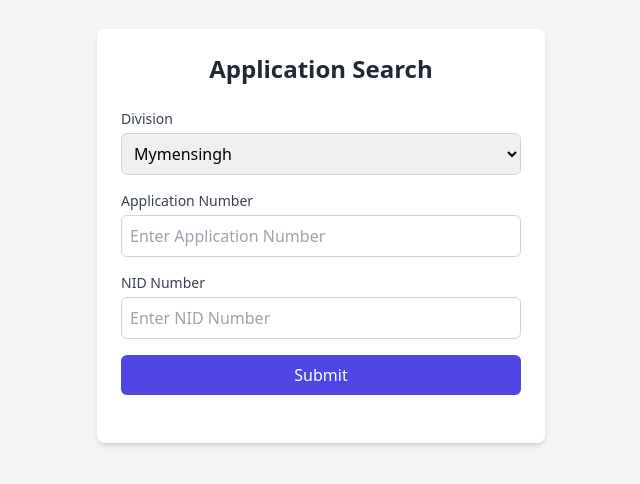
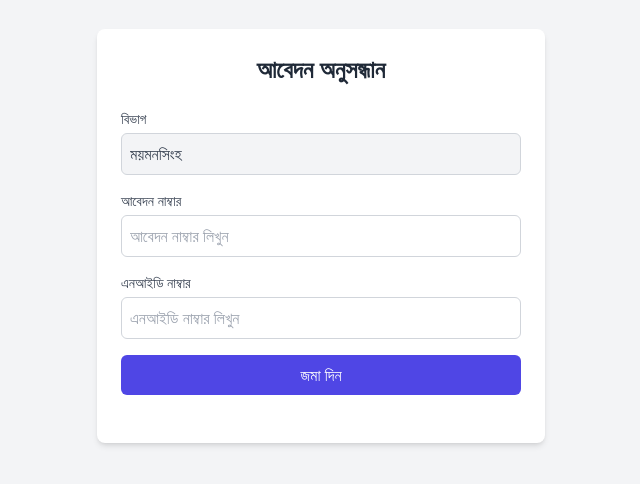
Before and after one commit to enoksha/Usack, a plain HTML site: page index.html in a window 1280 px wide. Shown: the part 164-648 px from the top of the page, without its empty margins (319-959 px from the left). Drawn offline with nearby package versions, Linux system fonts and the light colour scheme.

Commit message:
Update index.html

```diff
--- a/index.html
+++ b/index.html
@@ -8,23 +8,21 @@
 </head>
 <body class="bg-gray-100 flex items-center justify-center min-h-screen">
     <div class="w-full max-w-md p-6 bg-white rounded-lg shadow-md">
-        <h1 class="text-2xl font-bold text-center text-gray-800 mb-6">Application Search</h1>
+        <h1 class="text-2xl font-bold text-center text-gray-800 mb-6">আবেদন অনুসন্ধান</h1>
         <form id="searchForm" class="space-y-4">
             <div>
-                <label for="division" class="block text-sm font-medium text-gray-700">Division</label>
-                <select id="division" name="division_id" class="mt-1 block w-full p-2 border border-gray-300 rounded-md focus:ring-indigo-500 focus:border-indigo-500">
-                    <option value="8" selected>Mymensingh</option>
-                </select>
+                <label for="division" class="block text-sm font-medium text-gray-700">বিভাগ</label>
+                <input type="text" id="division" value="ময়মনসিংহ" readonly class="mt-1 block w-full p-2 border border-gray-300 rounded-md bg-gray-100 text-gray-700">
             </div>
             <div>
-                <label for="app_id" class="block text-sm font-medium text-gray-700">Application Number</label>
-                <input type="text" id="app_id" name="app_id" class="mt-1 block w-full p-2 border border-gray-300 rounded-md focus:ring-indigo-500 focus:border-indigo-500" placeholder="Enter Application Number" required>
+                <label for="app_id" class="block text-sm font-medium text-gray-700">আবেদন নাম্বার</label>
+                <input type="text" id="app_id" name="app_id" class="mt-1 block w-full p-2 border border-gray-300 rounded-md focus:ring-indigo-500 focus:border-indigo-500" placeholder="আবেদন নাম্বার লিখুন" required>
             </div>
             <div>
-                <label for="nid_no" class="block text-sm font-medium text-gray-700">NID Number</label>
-                <input type="text" id="nid_no" name="nid_no" class="mt-1 block w-full p-2 border border-gray-300 rounded-md focus:ring-indigo-500 focus:border-indigo-500" placeholder="Enter NID Number" required>
+                <label for="nid_no" class="block text-sm font-medium text-gray-700">এনআইডি নাম্বার</label>
+                <input type="text" id="nid_no" name="nid_no" class="mt-1 block w-full p-2 border border-gray-300 rounded-md focus:ring-indigo-500 focus:border-indigo-500" placeholder="এনআইডি নাম্বার লিখুন" required>
             </div>
-            <button type="submit" class="w-full bg-indigo-600 text-white p-2 rounded-md hover:bg-indigo-700 focus:outline-none focus:ring-2 focus:ring-indigo-500">Submit</button>
+            <button type="submit" class="w-full bg-indigo-600 text-white p-2 rounded-md hover:bg-indigo-700 focus:outline-none focus:ring-2 focus:ring-indigo-500">জমা দিন</button>
         </form>
         <div id="result" class="mt-6 text-center"></div>
     </div>
@@ -32,14 +30,14 @@
         document.getElementById('searchForm').addEventListener('submit', async (e) => {
             e.preventDefault();
             const formData = {
-                division_id: document.getElementById('division').value,
+                division_id: "8",
                 app_id: document.getElementById('app_id').value,
                 nid_no: document.getElementById('nid_no').value,
                 calculation: "1",
                 addNumberResult: "1"
             };
             const resultDiv = document.getElementById('result');
-            resultDiv.innerHTML = '<p class="text-gray-600">Loading...</p>';
+            resultDiv.innerHTML = '<p class="text-gray-600">লোড হচ্ছে...</p>';
 
             try {
                 const response = await fetch('https://mutation.land.gov.bd/api/search-main-application', {
@@ -56,10 +54,10 @@
                     const data = await response.json();
                     resultDiv.innerHTML = `<pre class="text-left text-sm text-gray-800 bg-gray-50 p-4 rounded-md">${JSON.stringify(data, null, 2)}</pre>`;
                 } else {
-                    resultDiv.innerHTML = '<p class="text-red-600">Error: Unable to fetch data. Please try again.</p>';
+                    resultDiv.innerHTML = '<p class="text-red-600">ত্রুটি: ডেটা আনতে ব্যর্থ। আবার চেষ্টা করুন।</p>';
                 }
             } catch (error) {
-                resultDiv.innerHTML = '<p class="text-red-600">Error: Something went wrong. Please check your connection.</p>';
+                resultDiv.innerHTML = '<p class="text-red-600">ত্রুটি: কিছু ভুল হয়েছে। আপনার সংযোগ পরীক্ষা করুন।</p>';
             }
         });
     </script>
```
